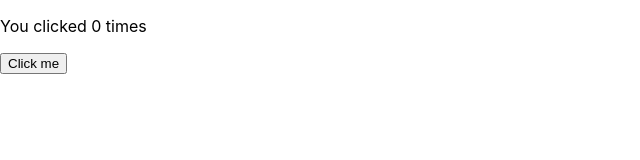
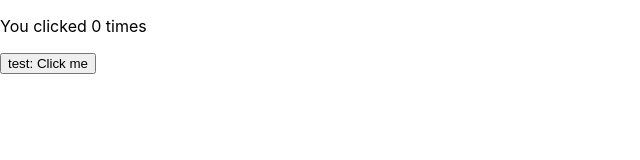
Before and after one commit to nugriz/front-end-LTKA, a React (Create React App) app: page / in a window 1280 px wide. Shown: the top 160 px of the page, without its empty margins (0-640 px from the left). Built offline with nearby package versions, Linux system fonts and the light colour scheme.

Commit message:
test changeability

```diff
--- a/src/App.js
+++ b/src/App.js
@@ -16,7 +16,7 @@ function App() {
     <div>
       <p>You clicked {count} times</p>
       <button onClick={() => setCount(count + 1)}>
-        Click me
+        test: Click me
       </button>
     </div>
   );
```
